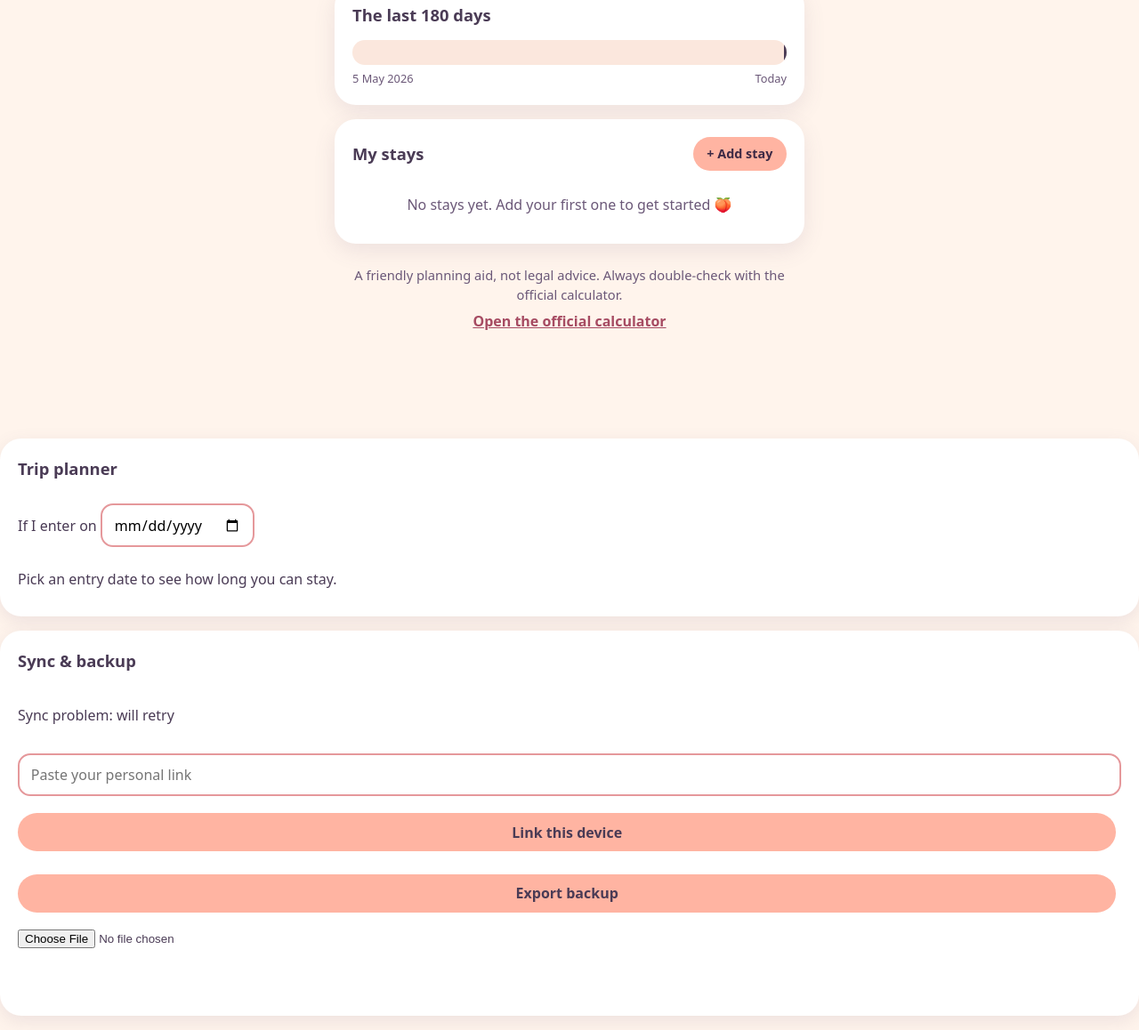
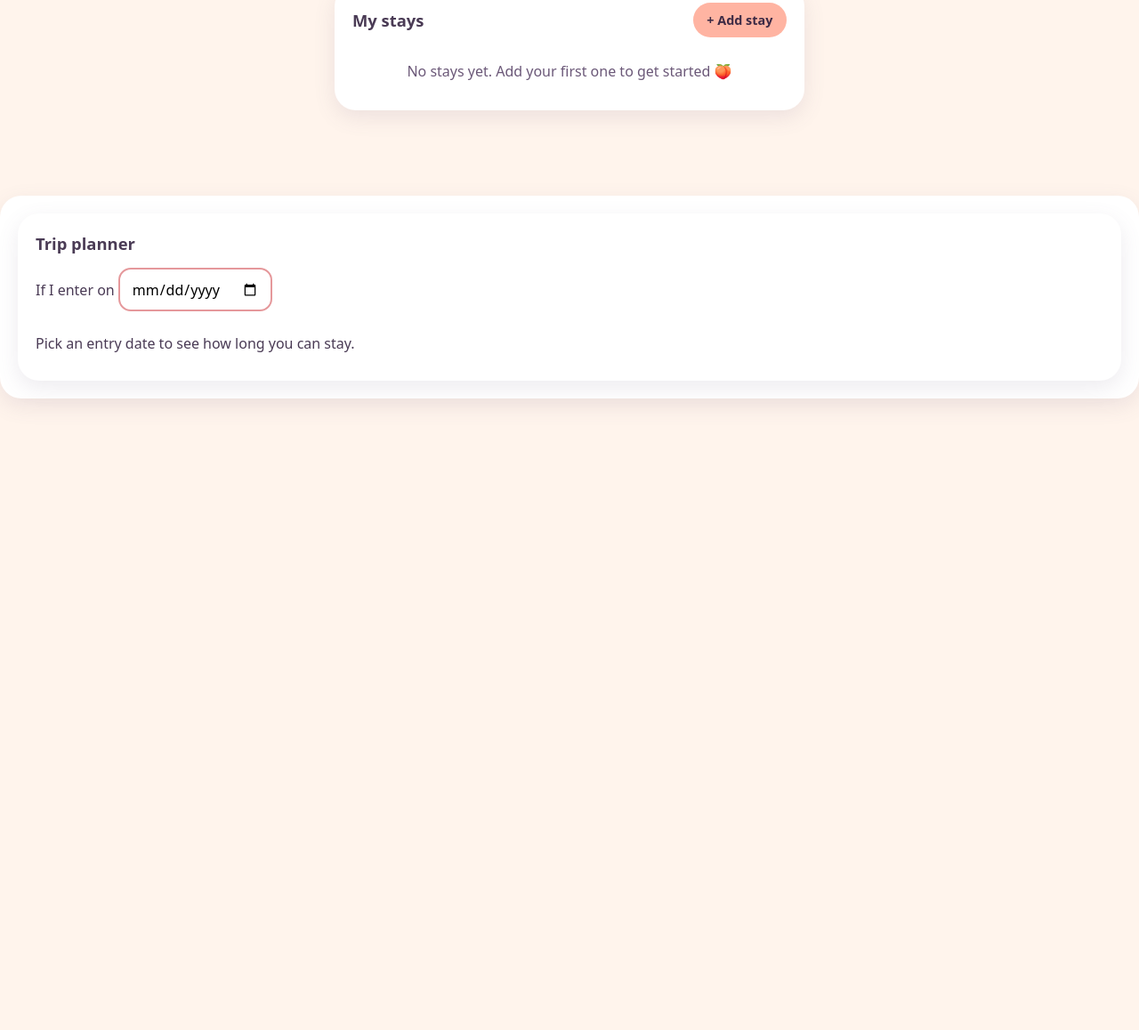
Before and after one commit to amine-hassoun/peach, a website built with Vite: page index.html in a window 1280 px wide. Shown: the part 299-1457 px from the top of the page at 89% size. After the commit the page ends 800 px from the top, so only its background shows below. Built offline with nearby package versions, Linux system fonts and the light colour scheme; files whose address does not match are found by name.

Commit message:
feat(ui): planner styled as a card under stays; drop settings css

```diff
--- a/index.html
+++ b/index.html
@@ -15,8 +15,7 @@
   <body>
     <div id="app"></div>
     <dialog id="stay-dialog" class="dialog"></dialog>
+    <section id="planner"></section>
     <script type="module" src="/src/main.js"></script>
-    <section id="planner"></section>
-    <section id="settings"></section>
   </body>
 </html>
--- a/src/i18n.js
+++ b/src/i18n.js
@@ -4,7 +4,7 @@
 export const messages = {
   en: {
     'app.name': 'peach',
-    'app.tagline': 'Your Schengen days, made easy',
+    'app.tagline': 'Schengen days for iri 🥰',
 
     'hero.stayUntil': 'You can stay until',
     'hero.enterToday': 'If you arrive today, you can stay until',
--- a/src/main.js
+++ b/src/main.js
@@ -2,26 +2,22 @@ import './style.css';
 import '@fontsource-variable/quicksand';
 import '@fontsource-variable/nunito';
 
-import { summarize, maxStay, toDay, toISO, LIMIT, WINDOW } from './lib/schengen.js';
+import { summarize, maxStay, toDay, LIMIT } from './lib/schengen.js';
 import { localISO } from './lib/today.js';
 import { validateStay } from './lib/validate.js';
 import { esc } from './lib/html.js';
 import { t, tn, setLang, getLang, detectLang, formatDate } from './i18n.js';
 import { renderGauge } from './ui/gauge.js';
-import { renderTimeline } from './ui/timeline.js';
 import { captureTokenFromHash } from './lib/store.js';
 import { startPersistence } from './lib/persistence.js';
 import { mountPlanner } from './ui/planner.js';
-import { mountSettings } from './ui/settings.js';
 import { registerSW } from './pwa.js';
 import './ui/extra.css';
 
-// Official calculator, linked from the footer. Kept in one place so it is easy to update.
-const EC_URL =
-  'https://home-affairs.ec.europa.eu/policies/schengen/border-crossing/short-stay-calculator-new-version_en';
-
 const app = document.getElementById('app');
 const dialog = document.getElementById('stay-dialog');
+const plannerEl = document.getElementById('planner');
+plannerEl?.classList.add('card');
 
 // In-memory for now: Step 4 adds localStorage, Step 7 adds sync.
 // Each stay: { id, entry, exit | null, note, updatedAt, deleted }
@@ -66,20 +62,6 @@ function heroCard(sum) {
       <p class="hero__main">${esc(main)}</p>
       ${hint ? `<p class="muted">${esc(hint)}</p>` : ''}
     </div>
-  </section>`;
-}
-
-function timelineCard(today) {
-  const startISO = toISO(toDay(today) - (WINDOW - 1));
-  return `<section class="card">
-    <h2>${t('timeline.title')}</h2>
-    ${renderTimeline({
-      stays: state.stays,
-      todayISO: today,
-      startLabel: esc(formatDate(startISO, 'medium')),
-      todayLabel: esc(t('timeline.today')),
-      aria: esc(t('timeline.aria')),
-    })}
   </section>`;
 }
 
@@ -163,19 +145,16 @@ function renderApp() {
     </header>
     <main>
       ${heroCard(sum)}
-      ${timelineCard(today)}
       ${staysCard(today)}
     </main>
-    <footer class="footer">
-      <p class="muted">${t('footer.disclaimer')}</p>
-      <a href="${EC_URL}" target="_blank" rel="noopener noreferrer">${t('footer.official')}</a>
-    </footer>
     ${
       state.undoId
         ? `<div class="toast" role="status"><span>${t('stays.deleted')}</span>
            <button class="btn btn--ghost btn--small" data-action="undo">${t('stays.undo')}</button></div>`
         : ''
     }`;
+  const slot = document.getElementById('planner-slot');
+  if (slot && plannerEl) slot.replaceWith(plannerEl);
 }
 
 // ---------- add / edit form ----------
@@ -305,9 +284,7 @@ persistence = startPersistence({
 mountPlanner(document.getElementById('planner'), {
   getStays: () => state.stays, today: localISO, maxStay, t, formatDate,
 });
-mountSettings(document.getElementById('settings'), {
-  persistence, t, origin: location.origin,
-});
+plannerEl.classList.add('card');
 registerSW();
 
 setLang(detectLang());
--- a/src/ui/extra.css
+++ b/src/ui/extra.css
@@ -1,7 +1,12 @@
-/* Planner + settings. Falls back to the peach palette if your tokens are named differently. */
-.planner, .settings { padding: 1.25rem; border-radius: 24px; background: var(--card, #fff); box-shadow: 0 6px 20px rgba(109, 89, 122, 0.12); margin-block: 1rem; }
-.planner h2, .settings h2 { margin: 0 0 .75rem; font-family: 'Quicksand Variable', system-ui, sans-serif; color: var(--text, #6d597a); }
-.planner input[type='date'], .settings input[type='text'] { padding: .6rem .8rem; border-radius: 14px; border: 2px solid var(--rose, #e5989b); font: inherit; max-width: 100%; }
-.settings button { margin: .35rem .35rem .35rem 0; padding: .6rem 1rem; border: 0; border-radius: 999px; background: var(--peach, #ffb4a2); color: var(--text, #6d597a); font: inherit; font-weight: 700; cursor: pointer; }
-.settings input[type='text'] { display: block; width: 100%; box-sizing: border-box; margin-top: .5rem; }
-.planner-result, .sync-status, .settings-msg { min-height: 1.4em; margin: .6rem 0; color: var(--text, #6d597a); }
+/* Trip planner: the box itself comes from the shared .card class. */
+.planner input[type='date'] {
+  padding: .6rem .8rem;
+  border-radius: 14px;
+  border: 2px solid var(--rose, #e5989b);
+  font: inherit;
+  max-width: 100%;
+}
+.planner-result {
+  min-height: 1.4em;
+  margin: .6rem 0;
+}
```
